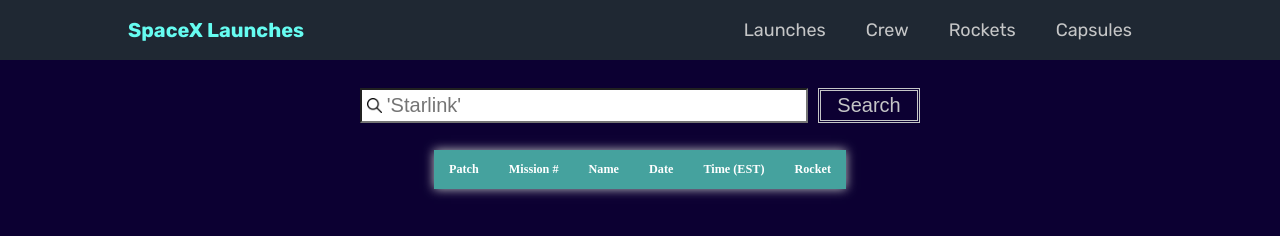
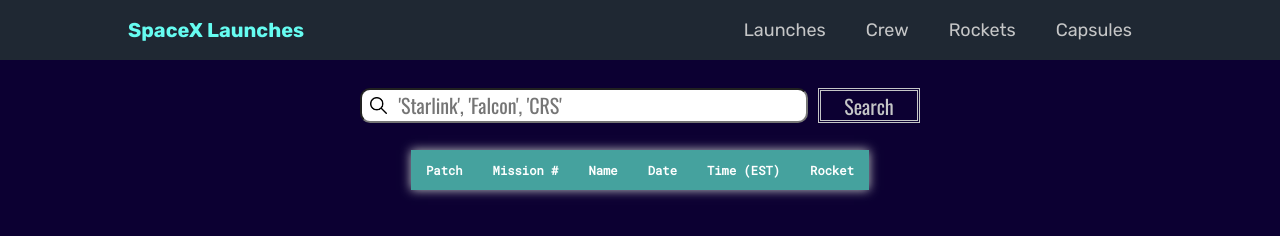
Before and after one commit to staten-island-tech/api-project-chenzhangwu, a website built with Parcel: page src/index.html in a window 1280 px wide. Built offline with nearby package versions, Linux system fonts and the light colour scheme; no server answers.

Commit message:
changed some stylings and added new fonts

```diff
--- a/src/index.html
+++ b/src/index.html
@@ -5,7 +5,7 @@
     <title>SpaceX Launch Data</title>
     <!--Find Fonts-->
     <link rel="preconnect" href="https://fonts.gstatic.com">
-    <link href="https://fonts.googleapis.com/css2?family=Rubik:wght@400;700&display=swap" rel="stylesheet">
+<link href="https://fonts.googleapis.com/css2?family=Oswald&family=Roboto+Mono&family=Rubik:wght@400;700&display=swap" rel="stylesheet">
     <link rel="stylesheet" href="scss/style.scss" />
   </head>
   <body>
@@ -23,7 +23,7 @@
       </div>
     </div>
     <form id="search-bar" class="search-bar">
-      <input type="text" class="submit-area" placeholder="'Starlink'">
+      <input type="text" class="submit-area" placeholder=" 'Starlink', 'Falcon', 'CRS'">
       <input type="submit" class="submit-button" value="Search">
     </form>
     <section class="container">
--- a/src/scss/_container.scss
+++ b/src/scss/_container.scss
@@ -17,6 +17,7 @@
   background-color: color(teal);
   color: color(white);
   text-align: left;
+  @include roboto-mono;
 }
 
 .table th,
@@ -28,6 +29,7 @@
 .table tbody tr {
   border-bottom: 0.1rem solid #dddddd;
   background-color: color(white);
+  @include oswald;
 }
 
 .table tbody tr:nth-last-of-type(even) {
--- a/src/scss/_search-bar.scss
+++ b/src/scss/_search-bar.scss
@@ -14,17 +14,19 @@
   height: 70%;
   margin: 0rem 0.5rem;
   font-size: 2rem;
+  @include oswald;
 }
 
 .submit-area {
   width: 35vw;
-  padding: 0rem 1rem 0rem 2.5rem;
+  padding: 0rem 1rem 0rem 3.2rem;
+  border-radius: 1rem;
 
   // Format Magnifying Glass Icon
   background-image: url(../img/search-icon.png);
-  background-size: 1.5rem;
+  background-size: 1.7rem;
   background-repeat: no-repeat;
-  background-position: 0.5rem center;
+  background-position: 0.8rem center;
 }
 
 .submit-area:focus {
@@ -32,7 +34,8 @@
 }
 
 .submit-button {
-  min-width: 8vw;
+  width: 8vw;
+  max-width: 20rem;
   background: none;
   transition: all 0.3s;
   color: color(light-gray);
--- a/src/scss/_variables.scss
+++ b/src/scss/_variables.scss
@@ -21,5 +21,13 @@
 // Google Fonts: https://fonts.google.com/specimen/Rubik?preview.size=52&preview.text=SpaceX%20Data&preview.text_type=custom
 
 @mixin rubik {
-  font-family: 'Rubik', sans-serif;
+  font-family: "Rubik", sans-serif;
 }
+
+@mixin oswald {
+  font-family: "Oswald", sans-serif;
+}
+
+@mixin roboto-mono {
+  font-family: "Roboto Mono", monospace;
+}
```
